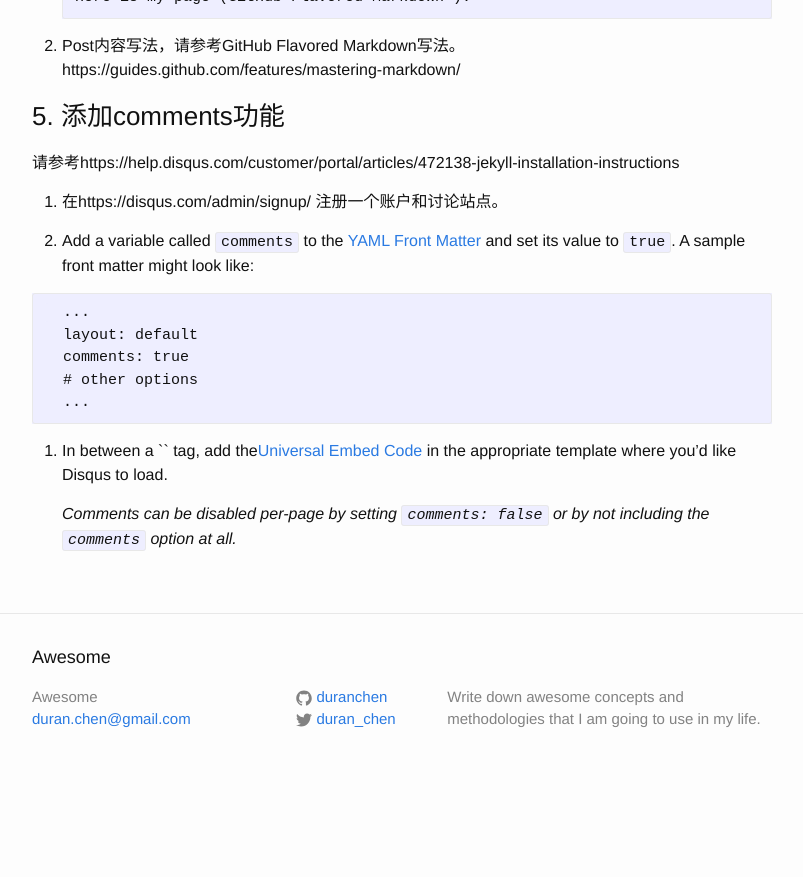
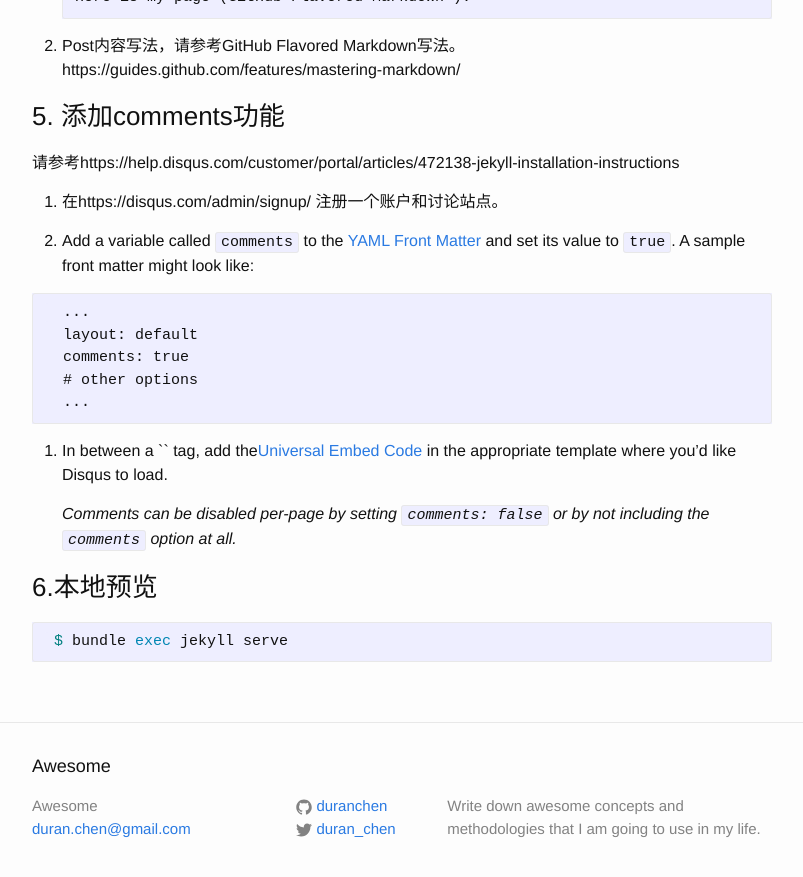
Before and after one commit to duranchen/duranchen.github.io, a Jekyll site: the page built from _posts/2016-04-02-JekyII-Install.md, in a window 1280 px wide and 900 px high, scrolled down 1854 px. Shown: the top 877 px of the window, without its empty margins (238-1041 px from the left). Built offline with Jekyll 4.4.1, drawn with Linux system fonts in a browser that asks for light colours; comment, search, counter and statistics services are not loaded; before the commit the page ends 2645 px from its top, so only the background shows below that.

````diff
--- a/_posts/2016-04-02-JekyII-Install.md
+++ b/_posts/2016-04-02-JekyII-Install.md
@@ -110,3 +110,8 @@ categories: method
 1. In between a `{% if post.comments %}` and a `{% endif %}` tag, add the[Universal Embed Code](http://docs.disqus.com/developers/universal/) in the appropriate template where you'd like Disqus to load.
 
    *Comments can be disabled per-page by setting `comments: false` or by not including the `comments` option at all.*
+
+### 6.本地预览
+ ```shell
+ $ bundle exec jekyll serve
+ ```
````
Also changed, not shown: 1 other file.
